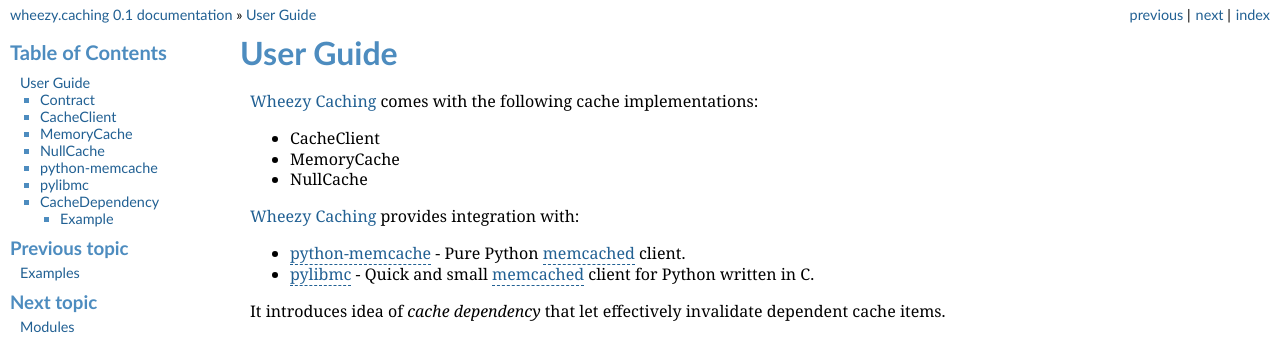
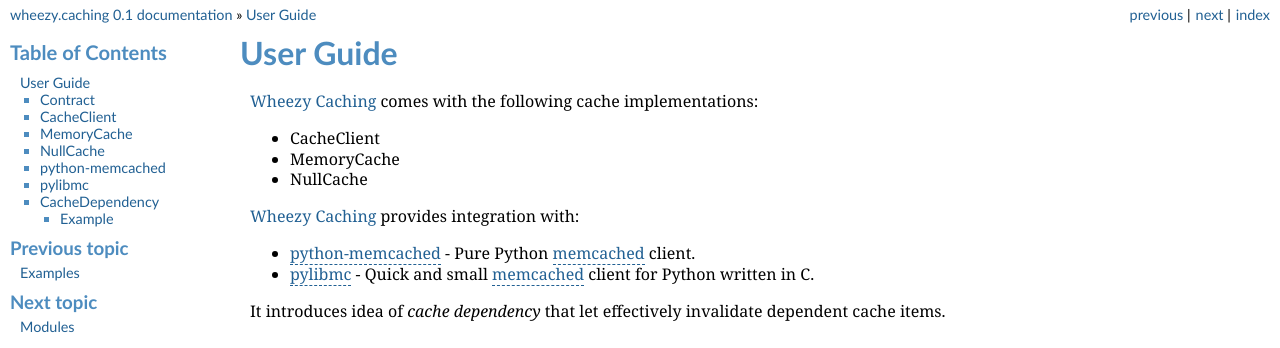
Before and after one commit to akornatskyy/wheezy.caching, a Sphinx documentation site: the page built from doc/userguide.rst, in a window 1280 px wide. Shown: the top 348 px of the page. Built offline with Sphinx 7.4.7, drawn with Linux system fonts in a browser that asks for light colours; some of the changed text lies outside the part shown.

Commit message:
Fixed python-memcached package name

```diff
--- a/doc/index.rst
+++ b/doc/index.rst
@@ -9,7 +9,7 @@
 :ref:`wheezy.caching` is a `python`_ package written in pure Python code.
 It is a lightweight caching library that provides integration with:
 
-* `python-memcache`_ - Pure Python `memcached`_ client.
+* `python-memcached`_ - Pure Python `memcached`_ client.
 * `pylibmc`_ - Quick and small `memcached`_ client for Python written in C.
 
 It introduces idea of *cache dependency* that let effectively invalidate
@@ -44,6 +44,6 @@
 .. _`pylibmc`: http://pypi.python.org/pypi/pylibmc
 .. _`pypi`: http://pypi.python.org
 .. _`python`: http://www.python.org
-.. _`python-memcache`: http://pypi.python.org/pypi/python-memcached
+.. _`python-memcached`: http://pypi.python.org/pypi/python-memcached
 .. _`readthedocs`: http://readthedocs.org/builds/wheezycaching
 .. _`source code`: http://bitbucket.org/akorn/wheezy.caching/src
--- a/doc/userguide.rst
+++ b/doc/userguide.rst
@@ -10,7 +10,7 @@
 
 :ref:`wheezy.caching` provides integration with:
 
-* `python-memcache`_ - Pure Python `memcached`_ client.
+* `python-memcached`_ - Pure Python `memcached`_ client.
 * `pylibmc`_ - Quick and small `memcached`_ client for Python written in C.
 
 It introduces idea of *cache dependency* that let effectively invalidate
@@ -151,13 +151,13 @@
 * ``get``, ``get_multi`` operations always report miss.
 * ``set``, ``add``, etc (all store operations) always succeed.
 
-python-memcache
----------------
+python-memcached
+----------------
 
-`python-memcache`_ is a pure Python `memcached`_ client. You can install
+`python-memcached`_ is a pure Python `memcached`_ client. You can install
 this package via easy_install::
 
-    $ env/bin/easy_install python-memcache
+    $ env/bin/easy_install python-memcached
 
 Here is a typical use case::
 
@@ -168,7 +168,7 @@
 
 All arguments passed to
 :py:meth:`~wheezy.caching.memcache.client_factory` are the same as to
-original ``Client`` from python-memcache. Note, `python-memcache`_
+original ``Client`` from python-memcache. Note, `python-memcached`_
 ``Client`` implementation is *thread local* object.
 
 pylibmc
@@ -264,4 +264,4 @@
 
 .. _`memcached`: http://memcached.org
 .. _`pylibmc`: http://pypi.python.org/pypi/pylibmc
-.. _`python-memcache`: http://pypi.python.org/pypi/python-memcached
+.. _`python-memcached`: http://pypi.python.org/pypi/python-memcached
```
Also changed, not shown: 1 other file.
